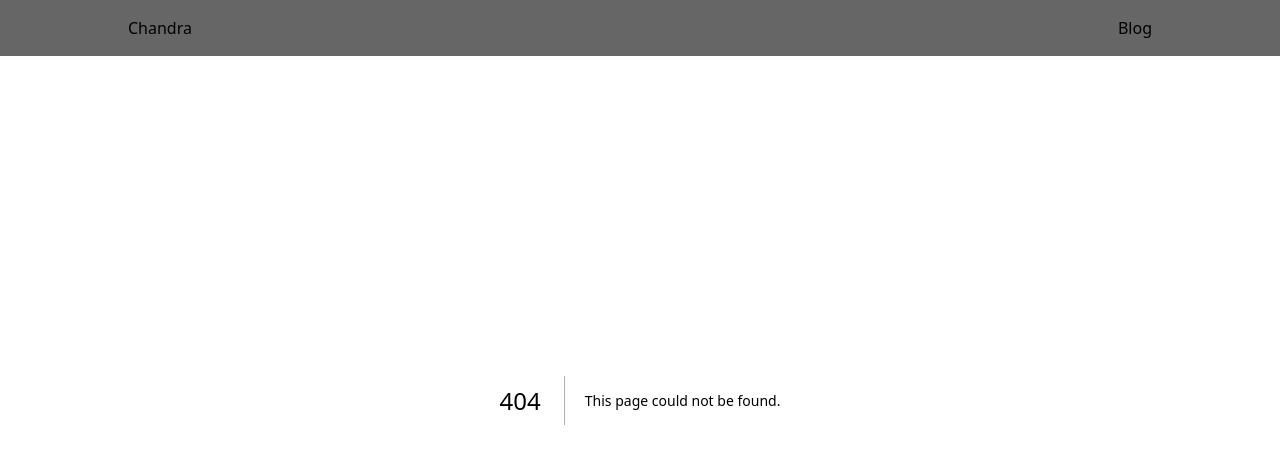
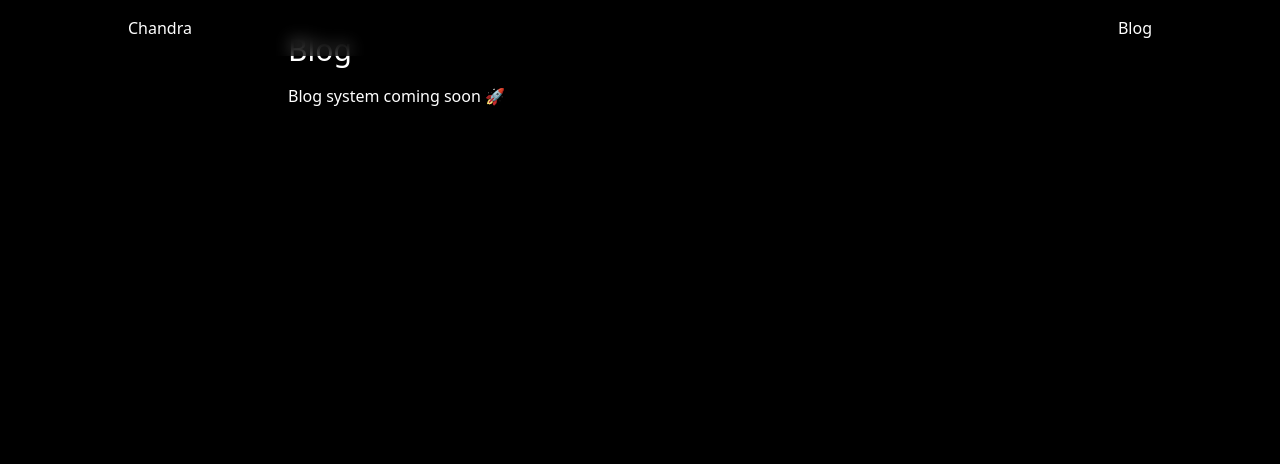
Before and after one commit to chandra22455/Chandrashekhar, a Next.js app: page /blog in a window 1280 px wide. Before the commit this address had no page. Shown: the top 464 px of the page. Built offline with nearby package versions, Linux system fonts and the light colour scheme.

Commit message:
Create page.tsx

```diff
--- /dev/null
+++ b/app/blog/page.tsx
@@ -0,0 +1,8 @@
+export default function Blog() {
+  return (
+    <div className="max-w-3xl mx-auto p-8">
+      <h1 className="text-3xl mb-4">Blog</h1>
+      <p>Blog system coming soon 🚀</p>
+    </div>
+  );
+}
```
